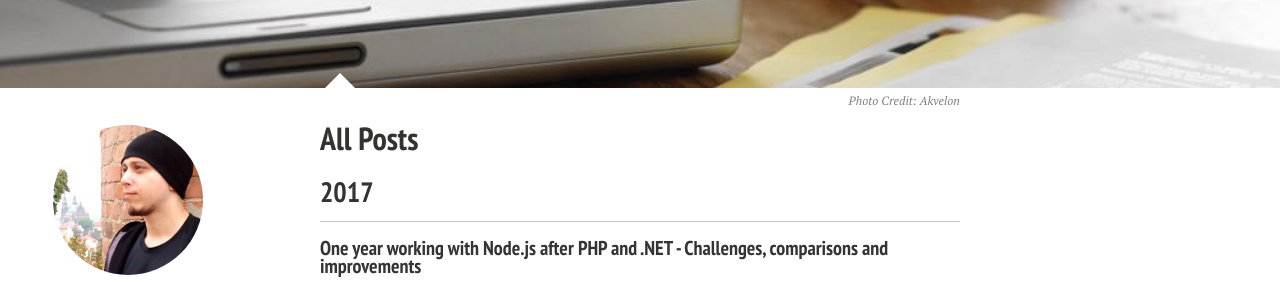
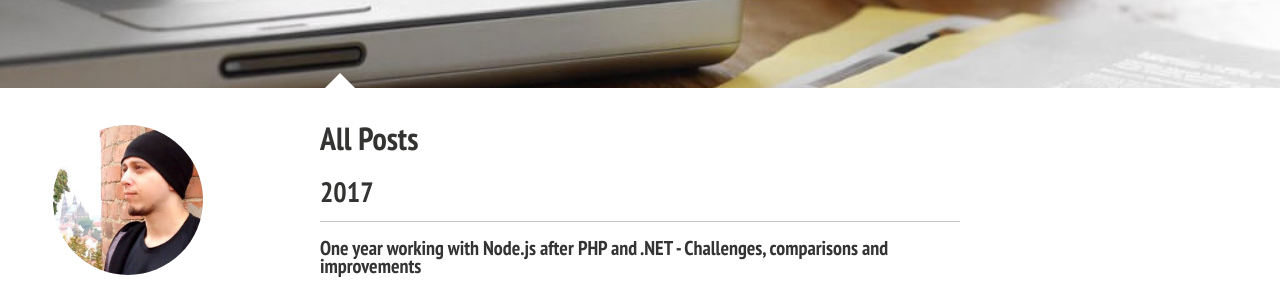
Before and after one commit to jonathas/jonathas.github.io, a Jekyll site: the page built from posts/index.md, in a window 1280 px wide. Shown: the part 316-598 px from the top of the page. Built offline with Jekyll 4.4.1, drawn with Linux system fonts in a browser that asks for light colours; nearby versions of some CDN libraries.

Commit message:
Removed image credit on posts page

```diff
--- a/posts/index.md
+++ b/posts/index.md
@@ -4,6 +4,4 @@ title: All Posts
 excerpt: "A List of Posts"
 image:
   feature: cover-posts.jpg
-  credit: Akvelon
-  creditlink: https://akvelon.com/application-management/
 ---
```
